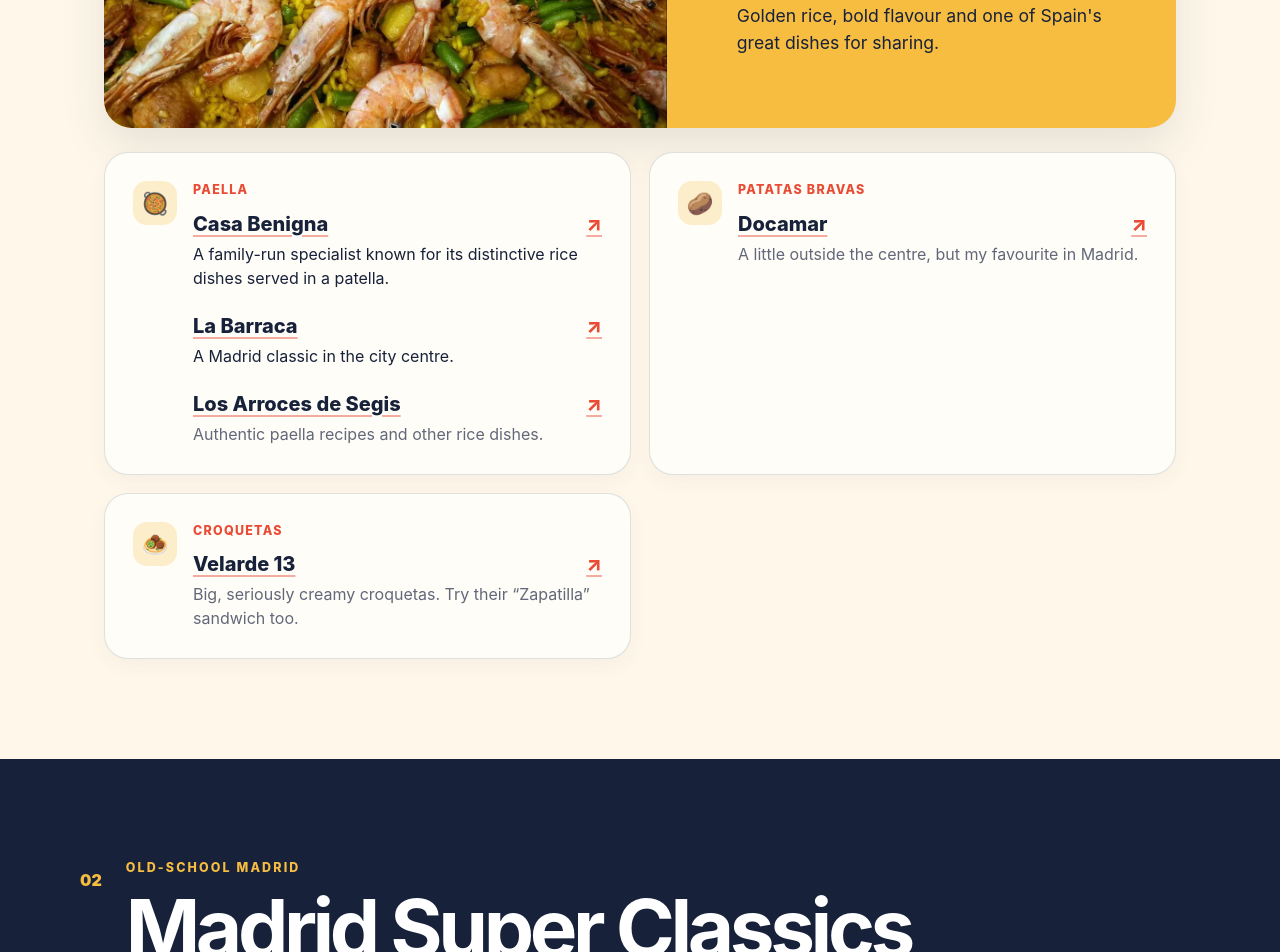
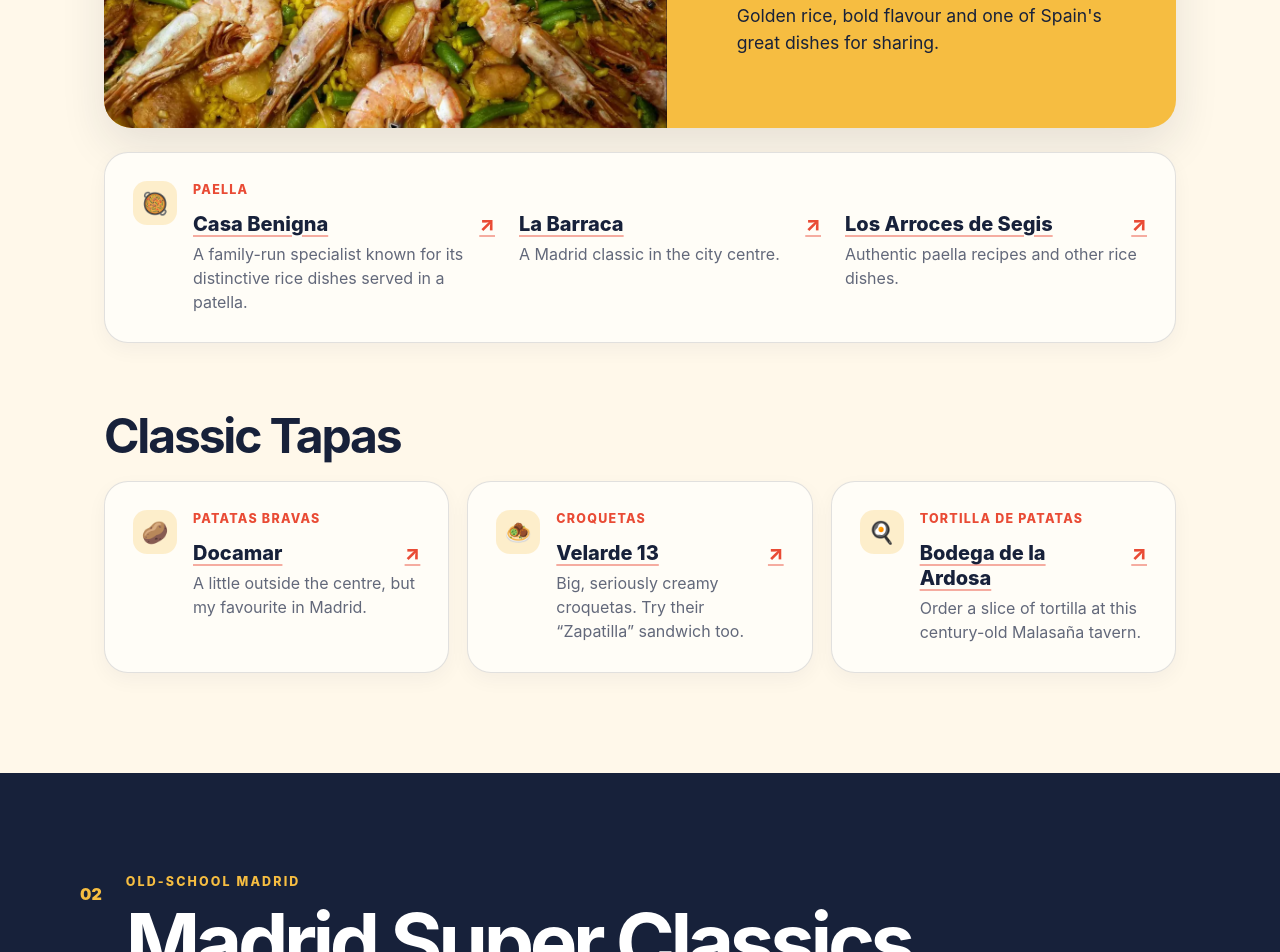
Before and after one commit to DemFlax/danis-madrid-tips, a plain HTML site: page index.html in a window 1280 px wide. Shown: the part 1159-2111 px from the top of the page. Drawn offline with Linux system fonts and the light colour scheme.

Commit message:
Group three Madrid stops under Classic Tapas

```diff
--- a/index.html
+++ b/index.html
@@ -60,13 +60,21 @@
           </div>
         </article>
 
+        <article class="recommendation">
+          <div class="dish-icon" aria-hidden="true">🥘</div>
+          <div>
+            <p class="category">Paella</p>
+            <div class="paella-places">
+              <div><a class="place" href="https://maps.google.com/?cid=13656976088952154665">Casa Benigna <span>↗</span></a><p>A family-run specialist known for its distinctive rice dishes served in a patella.</p></div>
+              <div><a class="place" href="https://maps.google.com/?cid=18401807840212898970">La Barraca <span>↗</span></a><p>A Madrid classic in the city centre.</p></div>
+              <div><a class="place" href="https://maps.google.com/?cid=10027039381196459807">Los Arroces de Segis <span>↗</span></a><p>Authentic paella recipes and other rice dishes.</p></div>
+            </div>
+          </div>
+        </article>
+
+        <section class="classic-tapas" id="classic-tapas" aria-labelledby="classic-tapas-title">
+          <h3 id="classic-tapas-title">Classic Tapas</h3>
           <div class="recommendation-grid">
-          <article class="recommendation">
-            <div class="dish-icon" aria-hidden="true">🥘</div><div><p class="category">Paella</p>
-            <a class="place" href="https://maps.google.com/?cid=13656976088952154665">Casa Benigna <span>↗</span></a><p>A family-run specialist known for its distinctive rice dishes served in a patella.</p>
-            <a class="place secondary" href="https://maps.google.com/?cid=18401807840212898970">La Barraca <span>↗</span></a><p>A Madrid classic in the city centre.</p>
-            <a class="place secondary" href="https://maps.google.com/?cid=10027039381196459807">Los Arroces de Segis <span>↗</span></a><p>Authentic paella recipes and other rice dishes.</p></div>
-          </article>
             <article class="recommendation">
               <div class="dish-icon" aria-hidden="true">🥔</div><div><p class="category">Patatas bravas</p>
               <a class="place" href="https://maps.google.com/?cid=6841416850379268829">Docamar <span>↗</span></a><p>A little outside the centre, but my favourite in Madrid.</p></div>
@@ -75,7 +83,12 @@
               <div class="dish-icon" aria-hidden="true">🧆</div><div><p class="category">Croquetas</p>
               <a class="place" href="https://maps.google.com/?cid=15598830198553946478">Velarde 13 <span>↗</span></a><p>Big, seriously creamy croquetas. Try their “Zapatilla” sandwich too.</p></div>
             </article>
+            <article class="recommendation">
+              <div class="dish-icon" aria-hidden="true">🍳</div><div><p class="category">Tortilla de patatas</p>
+              <a class="place" href="https://www.google.com/maps/search/?api=1&amp;query=Bodega+de+la+Ardosa%2C+Calle+de+Col%C3%B3n+13%2C+Madrid">Bodega de la Ardosa <span>↗</span></a><p>Order a slice of tortilla at this century-old Malasaña tavern.</p></div>
+            </article>
           </div>
+        </section>
       </section>
 
       <section id="classics" class="section dark-section">
--- a/styles.css
+++ b/styles.css
@@ -58,6 +58,14 @@ h1 { margin-bottom: 24px; max-width: 760px; font-size: clamp(3.6rem, 8vw, 7rem);
 .recommendation-grid { display: grid; grid-template-columns: repeat(2, 1fr); gap: 18px; }
 .recommendation { display: grid; grid-template-columns: 46px 1fr; gap: 14px; padding: 28px; border: 1px solid var(--line); border-radius: 24px; background: var(--paper); box-shadow: 0 7px 20px rgba(23,33,58,.045); }
 .recommendation.full-width { grid-column: 1 / -1; }
+.paella-places { display: grid; gap: 16px 24px; }
+.classic-tapas { margin-top: clamp(42px, 6vw, 68px); }
+.classic-tapas h3 { margin-bottom: 20px; font-size: clamp(1.9rem, 4vw, 3rem); letter-spacing: -.045em; line-height: 1.05; }
+.classic-tapas .recommendation-grid { grid-template-columns: 1fr; }
+
+@media (min-width: 920px) {
+  .paella-places, .classic-tapas .recommendation-grid { grid-template-columns: repeat(3, minmax(0, 1fr)); }
+}
 .dish-icon { display: grid; place-items: center; width: 44px; height: 44px; border-radius: 14px; background: rgba(246,189,65,.24); font-size: 1.35rem; }
 .category { margin-bottom: 12px; color: var(--red); font-size: .78rem; font-weight: 850; letter-spacing: .1em; text-transform: uppercase; }
 .place { display: flex; align-items: baseline; justify-content: space-between; gap: 12px; margin-bottom: 5px; font-size: 1.25rem; line-height: 1.25; font-weight: 850; text-decoration-color: rgba(233,75,53,.45); text-decoration-thickness: 2px; text-underline-offset: 4px; }
@@ -169,6 +177,7 @@ footer { display: flex; justify-content: space-between; gap: 16px; padding: 30px
   .feature-card img, .feature-card.reverse img { order: 0; min-height: 220px; max-height: 260px; }
   .feature-card > div { padding: 28px 24px 32px; }
   .recommendation-grid { grid-template-columns: 1fr; }
+  .classic-tapas { scroll-margin-top: 76px; }
   .recommendation.full-width { grid-column: auto; }
   .recommendation { padding: 22px 18px; grid-template-columns: 40px 1fr; gap: 12px; border-radius: 20px; }
   .dish-icon { width: 40px; height: 40px; }
```
Also changed, not shown: 1 other file. Lines whose indentation alone changed are shown as unchanged.
